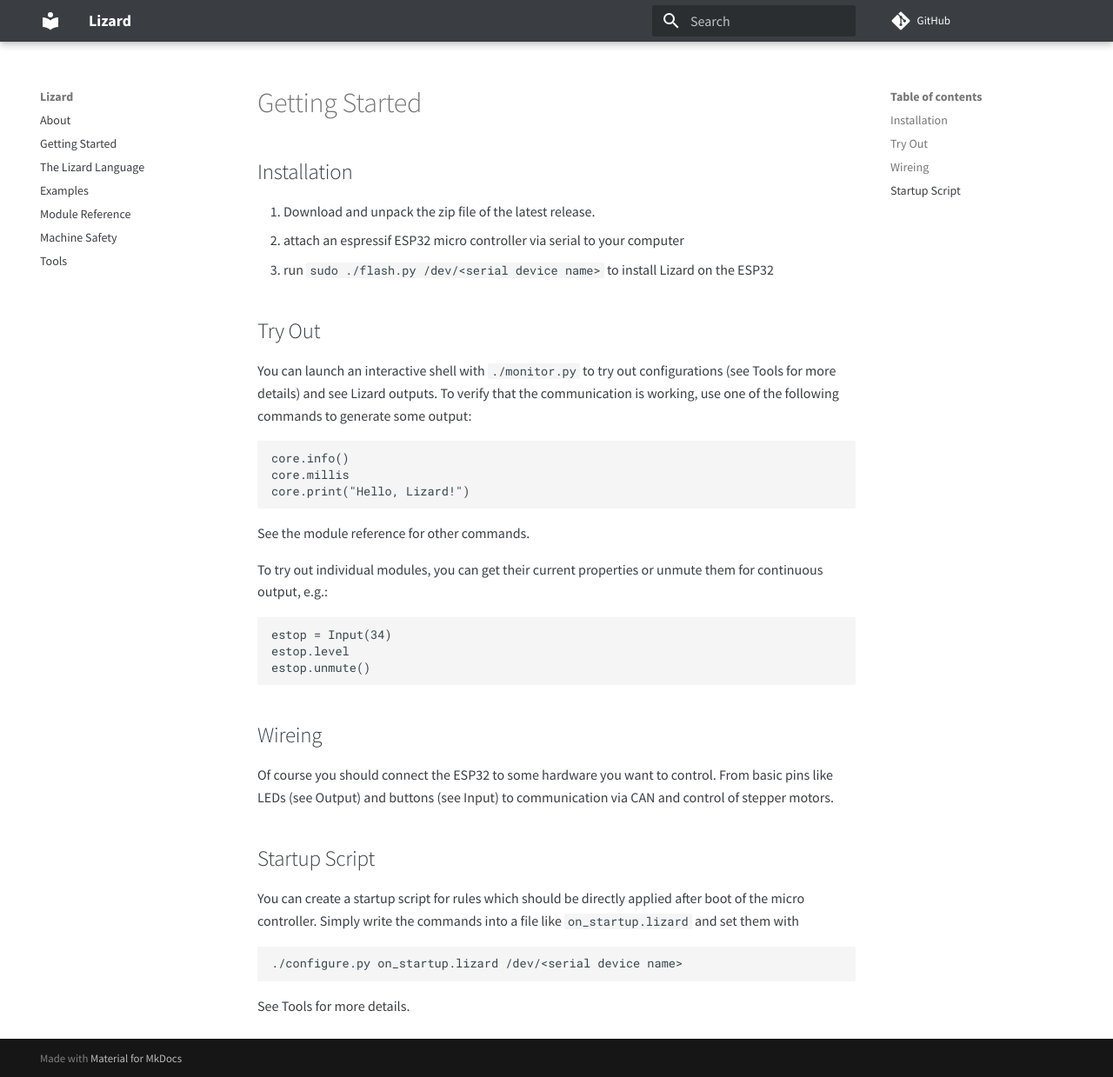
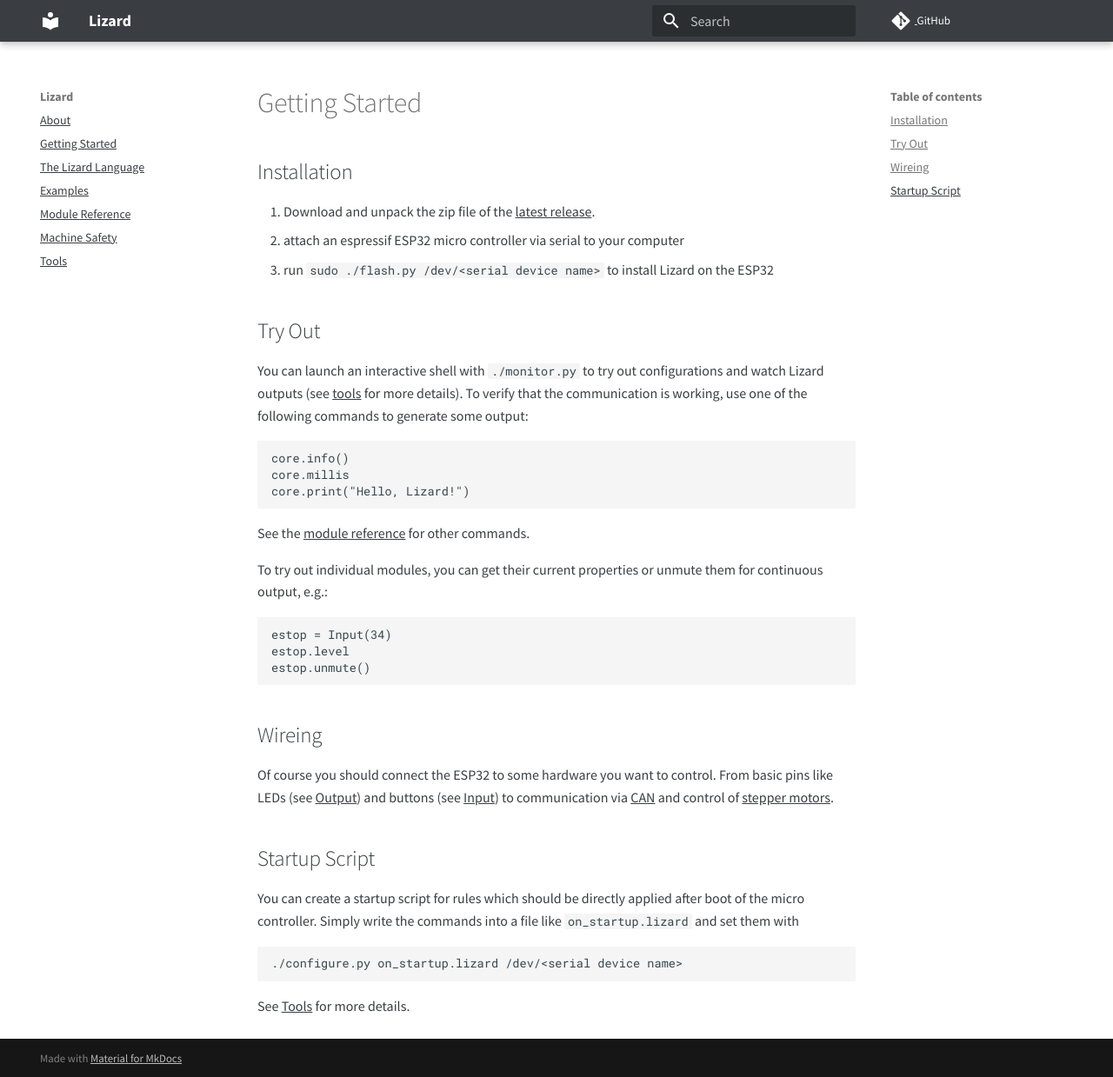
Before and after one commit to zauberzeug/lizard, an MkDocs documentation site: the page built from docs/getting_started.md, in a window 1280 px wide and 1239 px high. Shown: the whole window at 87% size. Built offline with MkDocs 1.6.1 and Material for MkDocs 9.7.7, drawn with Linux system fonts in a browser that asks for light colours; comment, search, counter and statistics services are not loaded.

Commit message:
some styling

```diff
--- a/docs/getting_started.md
+++ b/docs/getting_started.md
@@ -8,7 +8,7 @@
 
 ## Try Out
 
-You can launch an interactive shell with `./monitor.py` to try out configurations (see [Tools](tools.md#serial-monitor) for more details) and see Lizard outputs.
+You can launch an interactive shell with `./monitor.py` to try out configurations and watch Lizard outputs (see [tools](tools.md#serial-monitor) for more details).
 To verify that the communication is working, use one of the following commands to generate some output:
 
     core.info()
--- a/docs/stylesheets/extra.css
+++ b/docs/stylesheets/extra.css
@@ -1,7 +1,11 @@
 :root {
-    --md-primary-fg-color: #3A3E42;
-    --md-default-fg-color: #3A3E42;
-    --md-accent-fg-color: #53B689;
+  --md-primary-fg-color: #3a3e42;
+  --md-default-fg-color: #3a3e42;
+  --md-accent-fg-color: #53b689;
+}
+
+a {
+  text-decoration: underline;
 }
 
 /* definition lists are used in the module reference */
@@ -25,10 +29,10 @@
 
 dd {
   display: inline;
-    clear:both;
+  clear: both;
 }
 dt {
-    width:16em;
+  width: 16em;
   display: inline;
   margin-right: 1em;
 }
```
Lines whose indentation alone changed are shown as unchanged.
